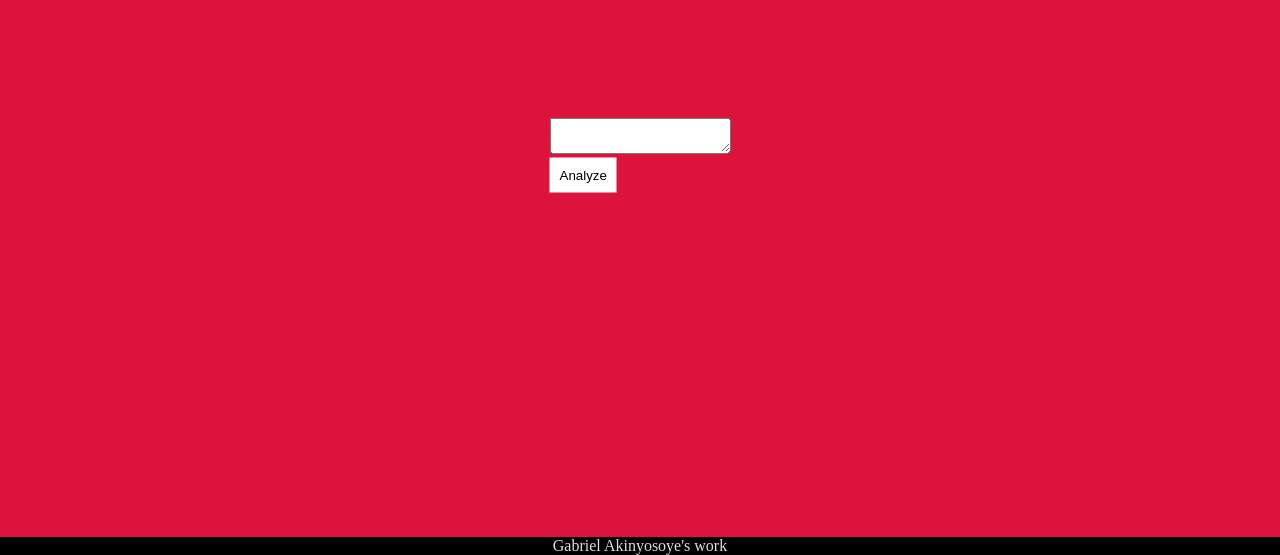
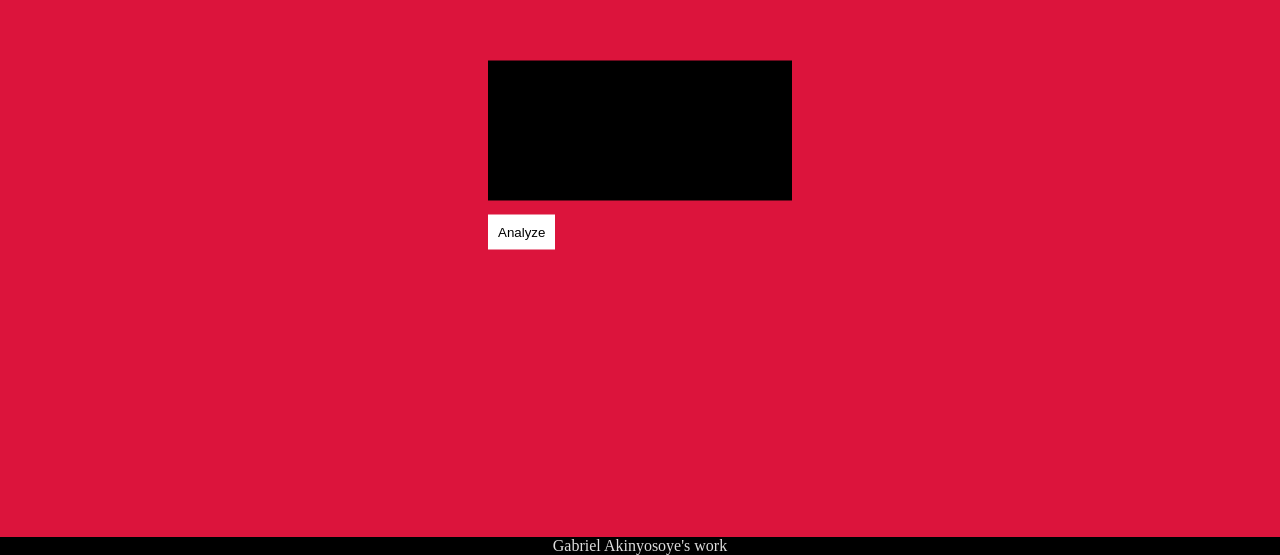
Before and after one commit to otilor/hate-speech-detector-golang, a plain HTML site: page index.html in a window 1280 px wide. Shown: the part 245-800 px from the top of the page. Drawn offline with Linux system fonts and the light colour scheme.

Commit message:
Add style to textarea and increase number of rows

```diff
--- a/assets/css/main.css
+++ b/assets/css/main.css
@@ -19,6 +19,24 @@ footer {
     transform: translate(-50%, -50%);
 }
 
+#supposed-hateSpeech {
+    resize: none;
+    width: 300px;
+    border: none;
+    background-color: #000;
+    font-size: 30px;
+    color: #fff;
+    margin: 0 auto 10px;
+    transition: ease-in-out, width .35s ease-in;
+    text-align: center;
+}
+
+
+#supposed-hateSpeech:focus{
+    width: 500px;
+}
+
+
 #analyze-button {
     background-color: #fff;
     color: #000;
--- a/index.html
+++ b/index.html
@@ -12,7 +12,7 @@
 
 <body>
     <div class="div-center">
-        <textarea></textarea><br>
+        <textarea rows="4" id = "supposed-hateSpeech"></textarea><br>
         <button id = "analyze-button">Analyze</button>
     </div>
 <footer>Gabriel Akinyosoye's work</footer>
```
